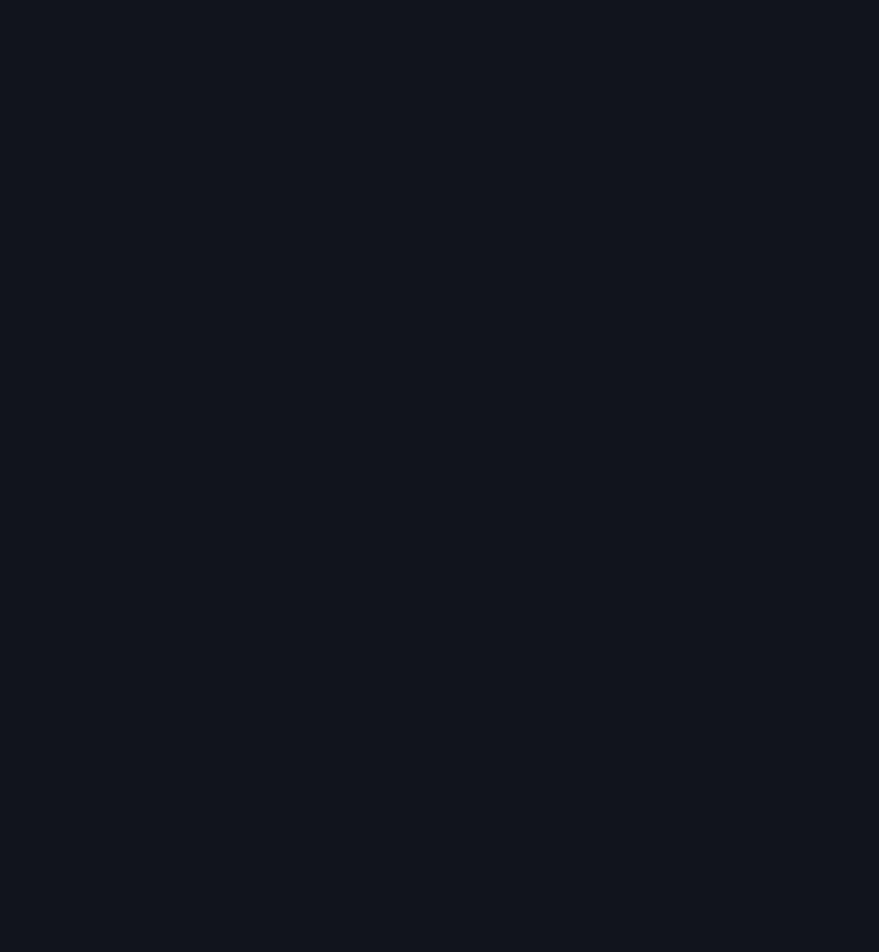
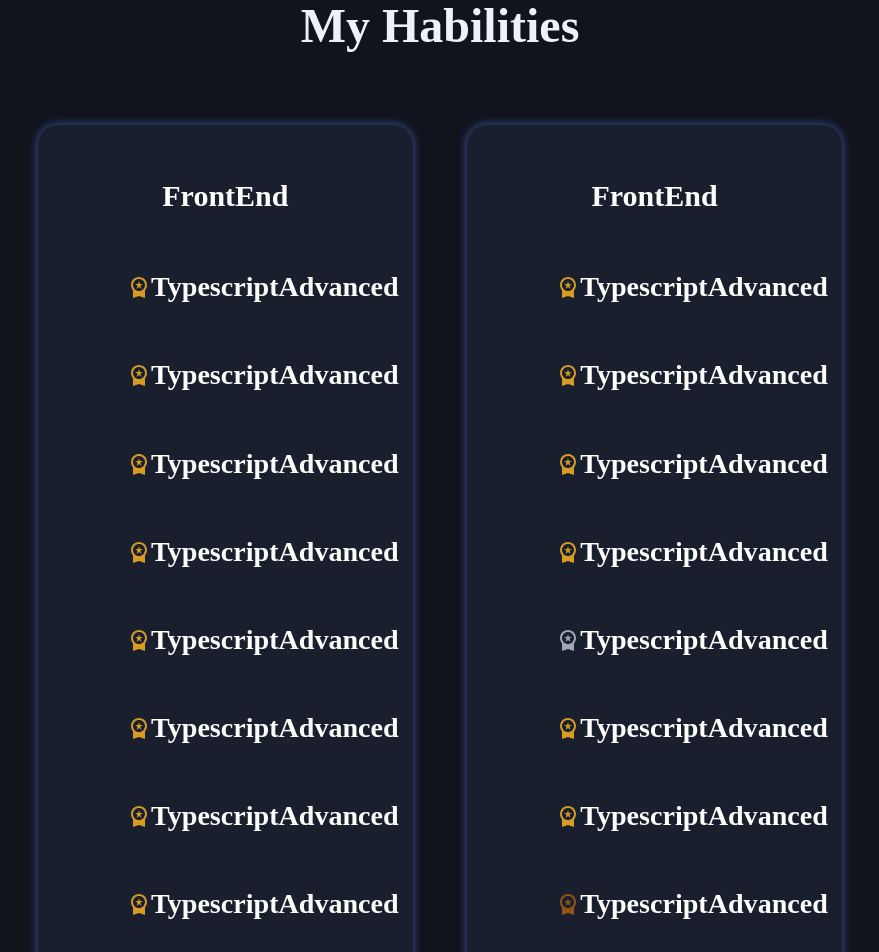
Before and after one commit to GabrielGardini/Portfolio, a Next.js app: page / in a window 1280 px wide. Shown: the part 1320-2272 px from the top of the page, without its empty margins (200-1079 px from the left). Before the commit the page ends 1294 px from the top, so only its background shows below. Built offline with nearby package versions, Linux system fonts and the light colour scheme.

Commit message:
add habilities

```diff
--- /dev/null
+++ b/src/app/Scripts.js
@@ -0,0 +1,27 @@
+//Script responsável pela animação
+
+export default () => {
+  const script = document.createElement('script');
+  script.innerHTML = `(function () {
+
+const target = document.querySelectorAll('[data-anime]');
+const animationClass='animate';
+
+function animeScroll(){
+  const windowTop = window.scrollY + ((window.innerHeight * 3)/4);
+  target.forEach(function(element){
+    if((windowTop)> element.offsetTop){
+      element.classList.add(animationClass);
+    }else{
+      element.classList.remove(animationClass);
+    }
+  })
+}
+window.addEventListener('scroll', function(){
+  animeScroll();
+}) })()`;
+  document.body.appendChild(script);
+  return () => {
+    document.body.removeChild(script);
+  };
+};
--- a/src/app/components/Formation.tsx
+++ b/src/app/components/Formation.tsx
@@ -27,6 +27,8 @@
     borderRadius: 10,
     borderTopLeftRadius: 0,
     borderWidth: 1,
+    backgroundColor: "#1A1F2E",
+
     borderColor: "#3D5BA9",
     borderStyle: "solid",
     marginTop: 40,
--- /dev/null
+++ b/src/app/components/Habilities.tsx
@@ -0,0 +1,163 @@
+"use client"
+
+import React from "react";
+import { Box, Card, Grid, useMediaQuery } from "@mui/material";
+import "../experience.css";
+import WorkspacePremiumIcon from '@mui/icons-material/WorkspacePremium';
+
+const Habilities = () => {
+  //ESTILOS SOLUTIONS
+  const matches = useMediaQuery("(min-width:1000px)");
+  const box = {
+    // marginY: 2,
+    display: "flex",
+    justifyContent: "center",
+    backgroundColor: "#11141D",
+    fontFamily: "Poppins",
+    fontSize: matches ? 24 : 18,
+    color:"#EFF1F6",
+  };
+
+
+  const gridContainerWhite = {
+    p: 5,
+    color: "white",
+    width: matches ? "70%" : "100%",
+  };
+  const solutionBoxBlue = {
+    fontFamily: "Poppins",
+    backgroundColor: "#11141D",
+    display: "flex",
+    justifyContent: "center",
+  };
+
+
+  return (
+    <>
+      <Box sx={{ backgroundColor: "#11141D" }}>
+        <Box id={"solucoes"} data-anime={"center"} sx={box}>
+          <h1 className="test">
+            My Habilities
+          </h1>
+        </Box>
+        <Box sx={solutionBoxBlue}>
+          <Grid container sx={gridContainerWhite}>
+            <Grid
+              data-anime={"center"}
+              className="boxShadow"
+              sx={{ backgroundColor: "#1A1F2E", borderRadius: 5, p: 3, fontSize: matches? 24 : 14 }}
+              item
+              md={5.6}
+              xs={12}
+            >
+              <Box sx={{ display: "flex", justifyContent: "center", flexDirection:"column", alignItems:"center" }}>
+                <h3 style={{fontSize:30}}>FrontEnd</h3>
+                <Box sx={{ display: "flex", alignItems:"center", justifyContent:"space-around", width:matches?"60%":"90%"}}>
+                  <WorkspacePremiumIcon sx={{color:"#D69B23"}}/>
+                  <h3>Typescript</h3>
+                  <h3> Advanced</h3>
+                </Box>
+                <Box sx={{ display: "flex", alignItems:"center", justifyContent:"space-around", width:matches?"60%":"90%"}}>
+                  <WorkspacePremiumIcon sx={{color:"#D69B23"}}/>
+                  <h3>Typescript</h3>
+                  <h3> Advanced</h3>
+                </Box>
+                <Box sx={{ display: "flex", alignItems:"center", justifyContent:"space-around", width:matches?"60%":"90%"}}>
+                  <WorkspacePremiumIcon sx={{color:"#D69B23"}}/>
+                  <h3>Typescript</h3>
+                  <h3> Advanced</h3>
+                </Box>
+                <Box sx={{ display: "flex", alignItems:"center", justifyContent:"space-around", width:matches?"60%":"90%"}}>
+                  <WorkspacePremiumIcon sx={{color:"#D69B23"}}/>
+                  <h3>Typescript</h3>
+                  <h3> Advanced</h3>
+                </Box>
+                <Box sx={{ display: "flex", alignItems:"center", justifyContent:"space-around", width:matches?"60%":"90%"}}>
+                  <WorkspacePremiumIcon sx={{color:"#D69B23"}}/>
+                  <h3>Typescript</h3>
+                  <h3> Advanced</h3>
+                </Box>
+                <Box sx={{ display: "flex", alignItems:"center", justifyContent:"space-around", width:matches?"60%":"90%"}}>
+                  <WorkspacePremiumIcon sx={{color:"#D69B23"}}/>
+                  <h3>Typescript</h3>
+                  <h3> Advanced</h3>
+                </Box>
+                <Box sx={{ display: "flex", alignItems:"center", justifyContent:"space-around", width:matches?"60%":"90%"}}>
+                  <WorkspacePremiumIcon sx={{color:"#D69B23"}}/>
+                  <h3>Typescript</h3>
+                  <h3> Advanced</h3>
+                </Box>
+                <Box sx={{ display: "flex", alignItems:"center", justifyContent:"space-around", width:matches?"60%":"90%"}}>
+                  <WorkspacePremiumIcon sx={{color:"#D69B23"}}/>
+                  <h3>Typescript</h3>
+                  <h3> Advanced</h3>
+                </Box>
+
+              </Box>
+
+            </Grid>
+            <Grid item md={0.8} xs={12}>
+              <p style={{ color: "#11141D" }}> .</p>
+            </Grid>
+            <Grid
+              data-anime={"center"}
+              className="boxShadow"
+              sx={{ backgroundColor: "#1A1F2E", borderRadius: 5, p: 3, fontSize: matches? 24 : 14 }}
+              item
+              md={5.6}
+              xs={12}
+            >
+             <Box sx={{ display: "flex", justifyContent: "center", flexDirection:"column", alignItems:"center" }}>
+                <h3 style={{fontSize:30}}>FrontEnd</h3>
+                <Box sx={{ display: "flex", alignItems:"center", justifyContent:"space-around", width:matches?"60%":"90%"}}>
+                  <WorkspacePremiumIcon sx={{color:"#D69B23"}}/>
+                  <h3>Typescript</h3>
+                  <h3> Advanced</h3>
+                </Box>
+                <Box sx={{ display: "flex", alignItems:"center", justifyContent:"space-around", width:matches?"60%":"90%"}}>
+                  <WorkspacePremiumIcon sx={{color:"#D69B23"}}/>
+                  <h3>Typescript</h3>
+                  <h3> Advanced</h3>
+                </Box>
+                <Box sx={{ display: "flex", alignItems:"center", justifyContent:"space-around", width:matches?"60%":"90%"}}>
+                  <WorkspacePremiumIcon sx={{color:"#D69B23"}}/>
+                  <h3>Typescript</h3>
+                  <h3> Advanced</h3>
+                </Box>
+                <Box sx={{ display: "flex", alignItems:"center", justifyContent:"space-around", width:matches?"60%":"90%"}}>
+                  <WorkspacePremiumIcon sx={{color:"#D69B23"}}/>
+                  <h3>Typescript</h3>
+                  <h3> Advanced</h3>
+                </Box>
+                <Box sx={{ display: "flex", alignItems:"center", justifyContent:"space-around", width:matches?"60%":"90%"}}>
+                  <WorkspacePremiumIcon sx={{color:"#9EA6B9"}}/>
+                  <h3>Typescript</h3>
+                  <h3> Advanced</h3>
+                </Box>
+                <Box sx={{ display: "flex", alignItems:"center", justifyContent:"space-around", width:matches?"60%":"90%"}}>
+                  <WorkspacePremiumIcon sx={{color:"#D69B23"}}/>
+                  <h3>Typescript</h3>
+                  <h3> Advanced</h3>
+                </Box>
+                <Box sx={{ display: "flex", alignItems:"center", justifyContent:"space-around", width:matches?"60%":"90%"}}>
+                  <WorkspacePremiumIcon sx={{color:"#D69B23"}}/>
+                  <h3>Typescript</h3>
+                  <h3> Advanced</h3>
+                </Box>
+                <Box sx={{ display: "flex", alignItems:"center", justifyContent:"space-around", width:matches?"60%":"90%"}}>
+                  <WorkspacePremiumIcon sx={{color:"#915511"}}/>
+                  <h3>Typescript</h3>
+                  <h3> Advanced</h3>
+                </Box>
+
+              </Box>
+
+            </Grid>
+          </Grid>
+        </Box>
+      </Box>
+    </>
+  );
+};
+
+export default Habilities;
--- /dev/null
+++ b/src/app/experience.css
@@ -0,0 +1,76 @@
+.experience{
+}
+
+.experience_container {
+    display: grid;
+    grid-template-columns: 1fr 1fr;
+    gap: 2rem;
+    font-family: Poppins;
+    color:white;
+    font-size: 2;
+    width:80%;
+
+}
+.experience_container > div {
+    background-color: #4dab6d;
+
+    /* background: "blue"; */
+    padding: 2.4rem 5rem;
+    border-radius: 2rem;
+    border: 1px solid transparent;
+    transition: 400ms;
+}
+
+.experience_container > div:hover {
+    background: black;
+    border-color:#4dab6d;
+    cursor: default;
+}
+
+.experience_container > div h3 {
+    text-align: center;
+    margin-bottom: 2rem;
+    color:white;
+    font-size: 25px;
+}
+
+.experience_content {
+    display: grid;
+    grid-template-columns: 1fr 1fr;
+    row-gap: 2rem;
+}
+
+.experience_details {
+    display: flex;
+    gap: 1rem;
+}
+
+.experience_details-icon {
+   margin-top: 22px;
+   font-size: 20px;
+}
+
+@media screen and (max-width: 1024px){
+    .experience_container{
+        grid-template-columns: 1fr;
+    }
+    .experience_container > div {
+        width: 100%;
+        padding: 2rem;
+        margin: 0 auto;
+    }
+    .experience_content {
+        padding: 1rem;
+
+    }
+}
+
+@media screen and (max-width: 600px){
+    .experience_container{
+        gap: 1rem;
+    }
+    .experience_container > div {
+        width: 120%;
+        padding: 2rem 1rem;
+    }
+}
--- a/src/app/globals.css
+++ b/src/app/globals.css
@@ -1,3 +1,43 @@
+[data-anime] {
+  opacity:0;
+  transition: 1500ms;
+}
+[data-anime="image"] {
+
+}
+[data-anime="left"] {
+  transform: translate3d(-2000px, 0, 0);
+}
+[data-anime="right"] {
+  transform: translate3d(2000px, 0, 0);
+}
+[data-anime="leftDiagonal"] {
+  transform: translate3d(-2000px, -2000px, 0);
+
+}
+[data-anime="rightDiagonalBot"] {
+  transform: translate3d(2000px, 2000px, 0);
+
+}
+[data-anime="rightDiagonal"] {
+  transform: translate3d(2000px, -2000px, 0);
+}
+[data-anime="leftDiagonalBot"] {
+  transform: translate3d(-2000px, 2000px, 0);
+}
+[data-anime="center"] {
+  transform: scale(0.1);
+  /* transform: rotate3d(0, 1, 0, 160deg); */
+}
+[data-anime="centerBot"] {
+  transform: scale(5);
+  /* transform: rotate3d(0, 1, 0, 160deg); */
+}
+
+[data-anime].animate {
+  opacity: 1;
+  transform: translateX(0px);
+}
 html,
 body {
   max-width: 100vw;
--- a/src/app/page.tsx
+++ b/src/app/page.tsx
@@ -1,13 +1,22 @@
+"use client"
+import { useEffect } from 'react';
 import Formation from './components/Formation'
+import Habilities from './components/Habilities'
 import Header from './components/Headex'
 import Initial from './components/Initial'
+import Scripts from "./Scripts";
+
 
 export default function Home() {
+  useEffect(() => {
+    Scripts();
+  }, []);
   return (
     <>
     <Header/>
     <Initial/>
     <Formation/>
+    <Habilities/>
     </>
   )
 }
```
